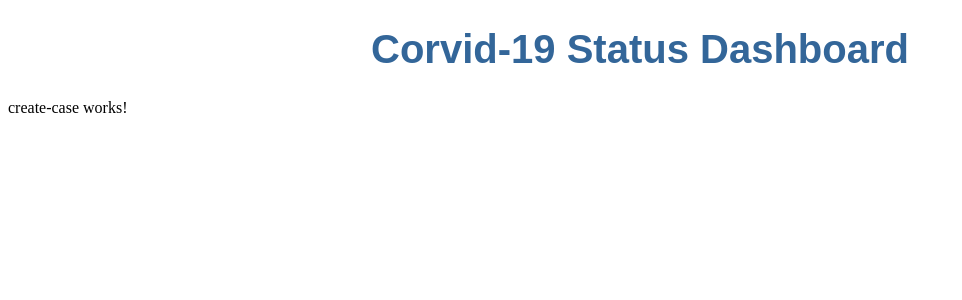
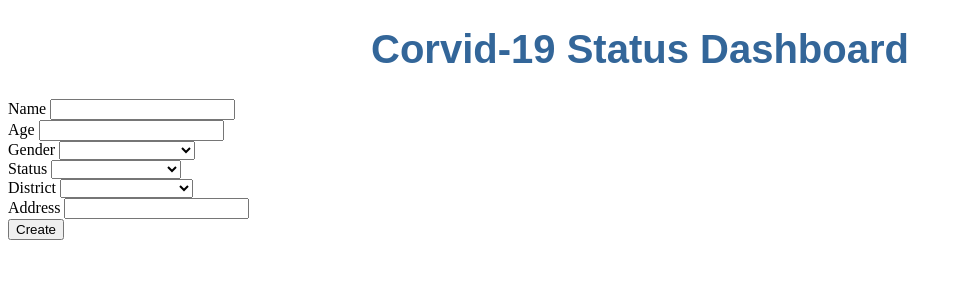
Before and after one commit to thilinaekanayaka/covid-dashboard-client, an Angular app: page /create-case in a window 1280 px wide. Shown: the top 300 px of the page, without its empty margins (0-962 px from the left). Built offline with nearby package versions, Linux system fonts and the light colour scheme.

Commit message:
create case form

```diff
--- a/src/app/app.module.ts
+++ b/src/app/app.module.ts
@@ -8,6 +8,7 @@ import { SubDashboardComponent } from './sub-dashboard/sub-dashboard.component';
 import { DetailedViewComponent } from './detailed-view/detailed-view.component';
 import { AppRoutingModule } from './app-routing.module';
 import { CreateCaseComponent } from './create-case/create-case.component';
+import { FormsModule, ReactiveFormsModule } from '@angular/forms';
 
 @NgModule({
   declarations: [
@@ -20,7 +21,9 @@ import { CreateCaseComponent } from './create-case/create-case.component';
   imports: [
     BrowserModule,
     HttpClientModule,
-    AppRoutingModule
+    AppRoutingModule,
+    FormsModule,
+    ReactiveFormsModule
   ],
   providers: [],
   bootstrap: [AppComponent]
--- a/src/app/create-case/create-case.component.html
+++ b/src/app/create-case/create-case.component.html
@@ -1 +1,55 @@
-<p>create-case works!</p>
+<form [formGroup]="createCaseForm" (ngSubmit)="onSubmit(createCaseForm.value)">
+    <div>
+        <label for="name">
+            Name
+        </label>
+        <input id="name" type="text" formControlName="name">
+    </div>
+
+    <div>
+        <label for="age">
+            Age
+        </label>
+        <input id="age" type="text" formControlName="age">
+    </div>
+    <div>
+        <label for="gender">
+            Gender
+        </label>
+        <select formControlName="gender">
+            <option [ngValue]="null" disabled>Choose the gender</option>
+            <option *ngFor="let gender of genders" [ngValue]="gender">
+                {{ gender }}
+            </option>
+        </select>
+    </div>
+    <div>
+        <label for="status">
+            Status
+        </label>
+        <select formControlName="status">
+            <option [ngValue]="null" disabled>Choose the status</option>
+            <option *ngFor="let status of statuses" [ngValue]="status">
+                {{ status }}
+            </option>
+        </select>
+    </div>
+    <div>
+        <label for="district">
+            District
+        </label>
+        <select formControlName="district">
+            <option [ngValue]="null" disabled>Choose the district</option>
+            <option *ngFor="let district of districts" [ngValue]="district">
+                {{ district }}
+            </option>
+        </select>
+    </div>
+    <div>
+        <label for="address">
+            Address
+        </label>
+        <input id="address" type="text" formControlName="address">
+    </div>
+    <button class="button" type="submit">Create</button>
+</form>
--- a/src/app/create-case/create-case.component.ts
+++ b/src/app/create-case/create-case.component.ts
@@ -1,4 +1,8 @@
 import { Component, OnInit } from '@angular/core';
+import { FormBuilder } from '@angular/forms';
+import { Districts } from '../districts';
+import { Genders } from '../gender';
+import { Statuses } from '../status';
 
 @Component({
   selector: 'app-create-case',
@@ -6,10 +10,30 @@ import { Component, OnInit } from '@angular/core';
   styleUrls: ['./create-case.component.css']
 })
 export class CreateCaseComponent implements OnInit {
+  createCaseForm: any;
+  districts: any;
+  genders: any;
+  statuses; any;
 
-  constructor() { }
+  constructor(private formBuilder: FormBuilder) {
+    this.districts = Districts;
+    this.genders = Genders;
+    this.statuses = Statuses;
+    this.createCaseForm = this.formBuilder.group({
+      name: '',
+      age: '',
+      gender: '',
+      status: '',
+      district: '',
+      address: ''
+    });
+  }
 
   ngOnInit(): void {
   }
 
+  onSubmit(customerData: any) {
+    this.createCaseForm.reset();
+    console.log('submitted', customerData);
+  }
 }
--- a/src/app/districts.ts
+++ b/src/app/districts.ts
@@ -1,27 +1,27 @@
-export const Districts = {
-    0: 'Ampara',
-    1: 'Anuradhapura',
-    2: 'Badulla',
-    3: 'Batticaloa',
-    4: 'Colombo',
-    5: 'Galle',
-    6: 'Gampaha',
-    7: 'Hambantota',
-    8: 'Jaffna',
-    9: 'Kalutara',
-    10: 'Kandy',
-    11: 'Kegalle',
-    12: 'Kilinochchi',
-    13: 'Kurunegala',
-    14: 'Mannar',
-    15: 'Matale',
-    16: 'Matara',
-    17: 'Monaragala',
-    18: 'Mullaitivu',
-    19: 'Nuwara Eliya',
-    20: 'Polonnaruwa',
-    21: 'Puttalam',
-    22: 'Ratnapura',
-    23: 'Trincomalee',
-    24: 'Vavuniya'
-}
+export const Districts = [
+    'Ampara',
+    'Anuradhapura',
+    'Badulla',
+    'Batticaloa',
+    'Colombo',
+    'Galle',
+    'Gampaha',
+    'Hambantota',
+    'Jaffna',
+    'Kalutara',
+    'Kandy',
+    'Kegalle',
+    'Kilinochchi',
+    'Kurunegala',
+    'Mannar',
+    'Matale',
+    'Matara',
+    'Monaragala',
+    'Mullaitivu',
+    'Nuwara Eliya',
+    'Polonnaruwa',
+    'Puttalam',
+    'Ratnapura',
+    'Trincomalee',
+    'Vavuniya'
+]
--- a/src/app/gender.ts
+++ b/src/app/gender.ts
@@ -1,5 +1,5 @@
-export const Gender = {
-    0: 'Not Specified',
-    1: 'Male',
-    2: 'Female'
-}
+export const Genders = [
+    'Not Specified',
+    'Male',
+    'Female'
+]
--- /dev/null
+++ b/src/app/status.ts
@@ -0,0 +1,7 @@
+export const Statuses = [
+    'Unknown',
+    'Suspected',
+    'Confirmed',
+    'Recovered',
+    'Deceased'
+]
```
Also changed, not shown: src/status.ts (deleted, +0 -7 lines).
